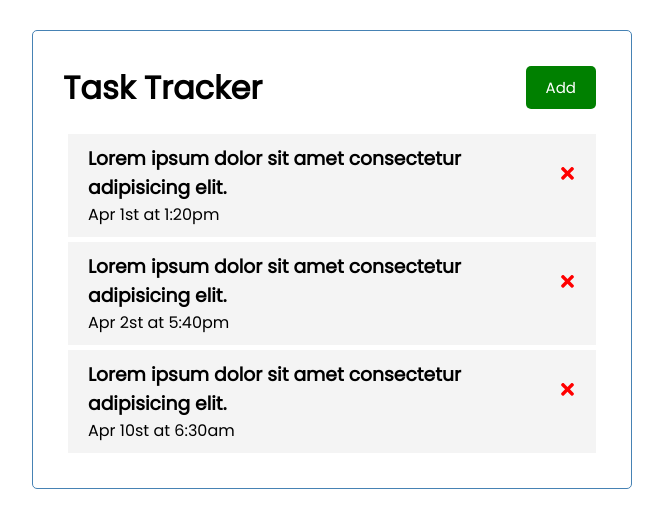
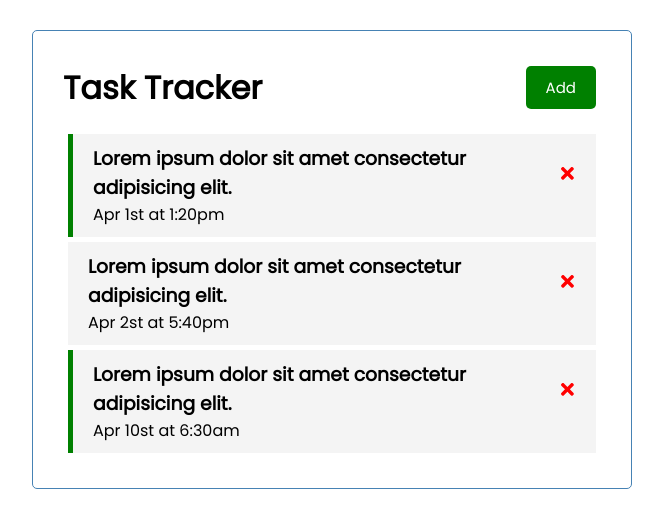
Before and after one commit to niloysikdar/React-Task-Tracker, a React (Create React App) app: page / in a window 1280 px wide. Shown: the top 528 px of the page, without its empty margins (308-971 px from the left). Built offline with nearby package versions, Linux system fonts and the light colour scheme.

Commit message:
Toggle reminder

```diff
--- a/src/App.js
+++ b/src/App.js
@@ -31,11 +31,16 @@
     setTasks(tasks.filter((task) => task.id !== id));
   }
 
+  // Toggle Reminder
+  const toggleReminder = (id) => {
+    console.log(id);
+    setTasks(tasks.map((task) => (task.id === id) ? { ...task, reminder: !task.reminder } : task));
+  }
 
   return (
     <div className="container">
       <Header title="Task Tracker" />
-      {tasks.length > 0 ? (<Tasks tasks={tasks} onDelete={deleteTask} />) : (<h2>No tasks to show</h2>)}
+      {tasks.length > 0 ? (<Tasks tasks={tasks} onDelete={deleteTask} onToggle={toggleReminder} />) : (<h3>No tasks to show</h3>)}
     </div>
   );
 }
--- a/src/components/task.jsx
+++ b/src/components/task.jsx
@@ -1,8 +1,8 @@
 import { FaTimes } from 'react-icons/fa'
 
-const Task = ({ task, onDelete }) => {
+const Task = ({ task, onDelete, onToggle }) => {
     return (
-        <div className='task'>
+        <div className={(task.reminder) ? 'task reminder' : 'task'} onDoubleClick={() => onToggle(task.id)}>
             <h3>
                 {task.text}
                 <FaTimes style={{ color: 'red', cursor: 'pointer', marginLeft: '2px' }} onClick={() => onDelete(task.id)} />
--- a/src/components/tasks.jsx
+++ b/src/components/tasks.jsx
@@ -1,10 +1,10 @@
 import Task from './task'
 
-const Tasks = ({ tasks, onDelete }) => {
+const Tasks = ({ tasks, onDelete, onToggle }) => {
     return (
         <>
             {tasks.map((task) => (
-                <Task key={task.id} task={task} onDelete={onDelete} />
+                <Task key={task.id} task={task} onDelete={onDelete} onToggle={onToggle} />
             ))}
         </>
     )
--- a/src/index.css
+++ b/src/index.css
@@ -58,6 +58,7 @@
   background: #f4f4f4;
   margin: 5px;
   padding: 10px 20px;
+  cursor: pointer;
 }
 
 .task.reminder {
```
